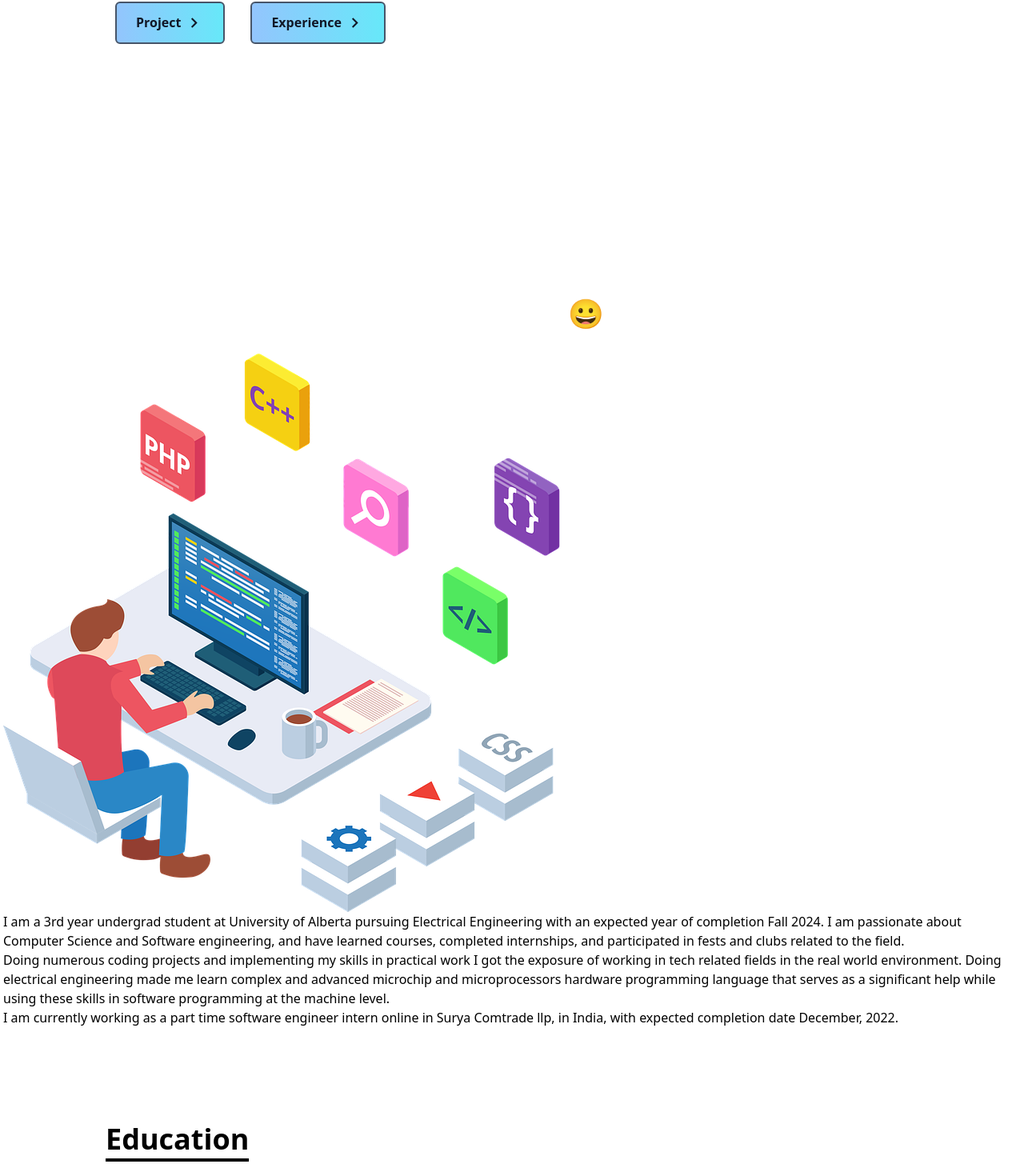
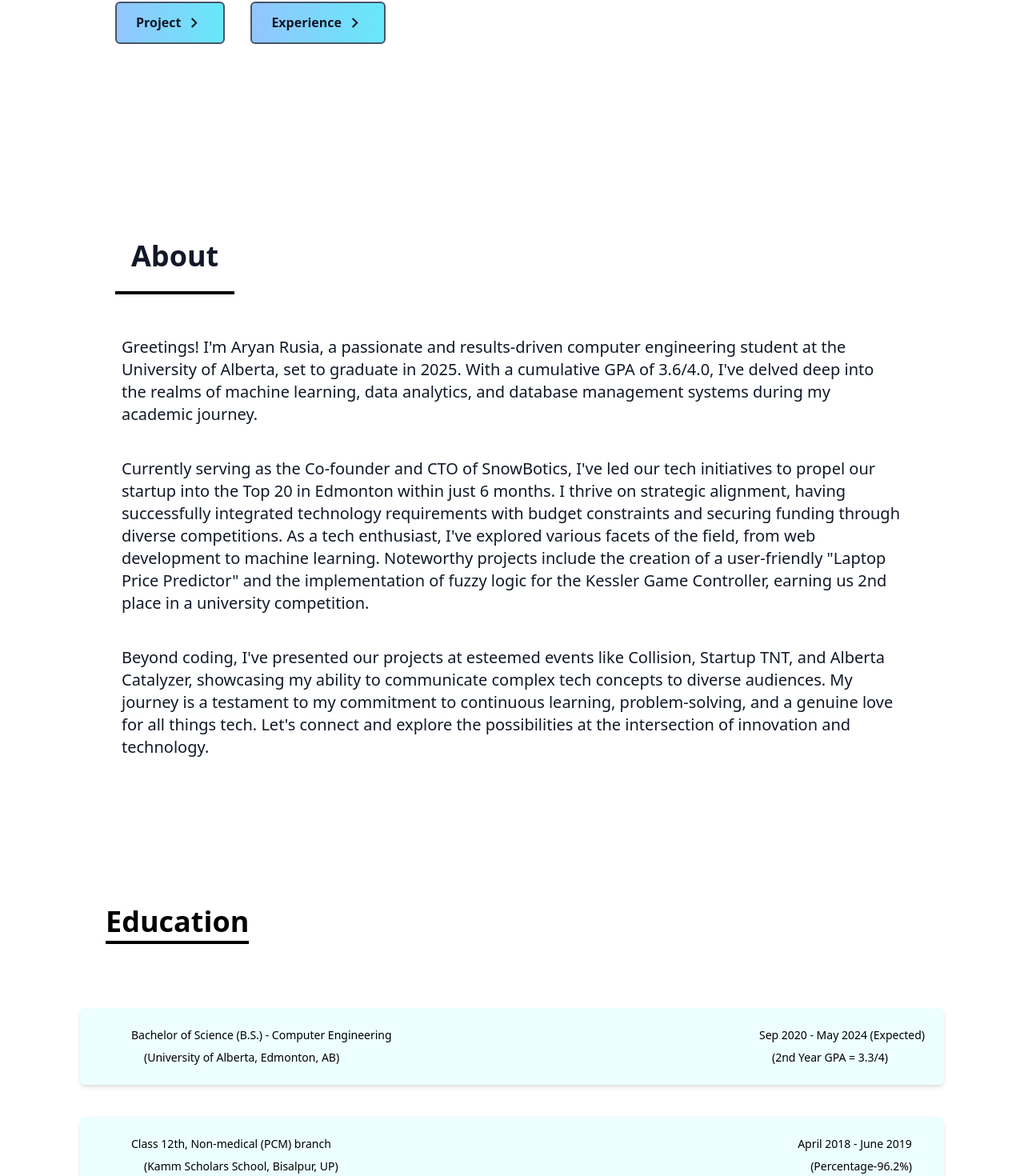
Before and after one commit to Aryan-Rusia-2/Portfolio-Aryan, a React (Create React App) app: page / in a window 1280 px wide. Shown: the part 572-2042 px from the top of the page at 80% size. Built offline with nearby package versions, Linux system fonts and the light colour scheme.

Commit message:
Update About.jsx

```diff
--- a/src/components/About.jsx
+++ b/src/components/About.jsx
@@ -1,28 +1,36 @@
 import React from "react";
-import vg from "../assets/2.png"
 
 const About = () => {
   return (
-<div className='about'>
-        <div id='about' >
-            <p className="text-4xl font-bold pt-32 p-2 text-center text-white">
-                About me 😀
-            </p>
+    <div name="about" className="w-full h-auto p-10 dark:bg-gradient-to-br  text-gray-900 bg-white dark:from-gray-800 dark:via-gray-900 dark:to-black dark:text-white">
+      <div className="max-w-screen-lg p-4 mx-auto flex flex-col justify-center w-full h-full">
+        <div className="pb-8">
+          <p className="text-4xl p-5 font-bold inline lg:border-b-4 border-black dark:border-gray-500">
+            About
+          </p>
         </div>
-        <div className="home2" id='about' >
 
+        <p className=" text-xl md:text-xl mt-10 p-2">
+        Greetings! I'm Aryan Rusia, a passionate and results-driven computer engineering student at the University of Alberta, set to graduate in 2025. With a cumulative GPA of 3.6/4.0, I've delved deep into the realms of machine learning, data analytics, and database management systems during my academic journey.
+       </p>
 
-            <img src={vg} alt="Graphics" />
-            <div>
-                <p>I am a 3rd year undergrad student at University of Alberta pursuing Electrical Engineering with an expected year of completion Fall 2024. I am passionate about Computer Science and Software engineering, and have learned courses, completed internships, and participated in fests and clubs related to the field. </p>
-                 <p>Doing numerous coding projects and implementing my skills in practical work I got the exposure of working in tech related fields in the real world environment. Doing electrical engineering made me learn complex and advanced microchip and microprocessors hardware programming language that serves as a significant help while using these skills in software programming at the machine level.</p>
-                 <p> I am currently working as a part time software engineer intern online in Surya Comtrade llp, in India, with expected completion date December, 2022.</p>
+        <br />
 
-            </div>
-        </div>
+        <p className="text-xl md:text-xl p-2">
+        Currently serving as the Co-founder and CTO of SnowBotics, I've led our tech initiatives to propel our startup into the Top 20 in Edmonton within just 6 months. I thrive on strategic alignment, having successfully integrated technology requirements with budget constraints and securing funding through diverse competitions. As a tech enthusiast, I've explored various facets of the field, from web development to machine learning. Noteworthy projects include the creation of a user-friendly "Laptop Price Predictor" and the implementation of fuzzy logic for the Kessler Game Controller, earning us 2nd place in a university competition.
+
+        </p>
+
+        <br />
+
+        <p className="text-xl md:text-xl p-2">
+       Beyond coding, I've presented our projects at esteemed events like Collision, Startup TNT, and Alberta Catalyzer, showcasing my ability to communicate complex tech concepts to diverse audiences. My journey is a testament to my commitment to continuous learning, problem-solving, and a genuine love for all things tech. Let's connect and explore the possibilities at the intersection of innovation and technology.
+
+        </p>
+
+      </div>
     </div>
-
-)
+  );
 };
 
 export default About;
```
